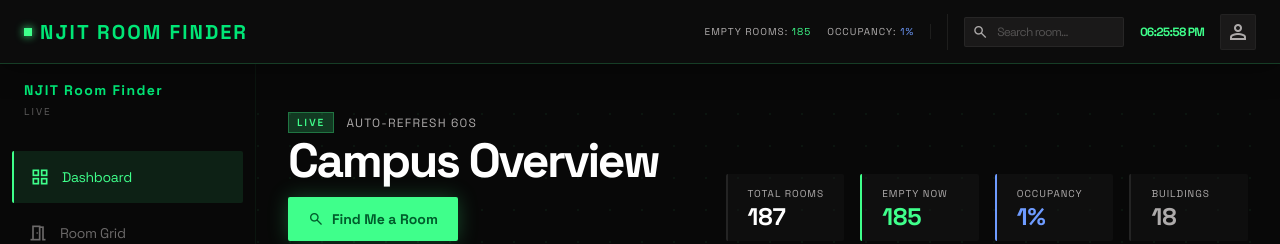
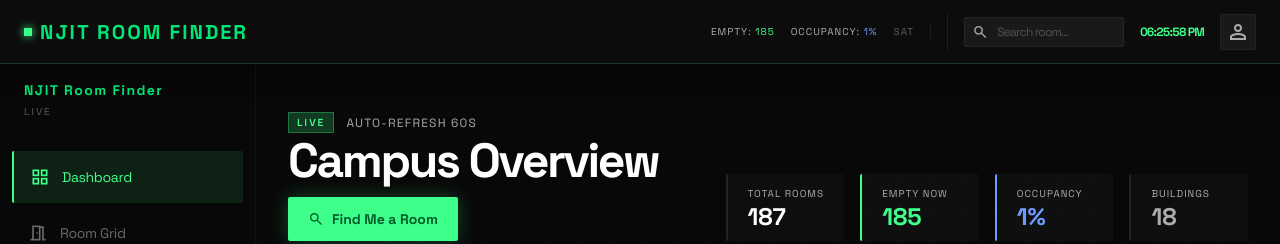
Before and after one commit to shawngeorgie06/Room-Finder, a Flask app: page / in a window 1280 px wide. Shown: the top 244 px of the page. Run offline with Flask 3, Linux system fonts and the light colour scheme; some libraries are stand-ins or nearby versions.

Commit message:
fix: show day abbreviation next to occupancy in header
Occupancy of 1% on a Saturday looks like a bug without context.
Now shows e.g. 'Occupancy: 1% · SAT' so users understand why.
Updates when day override is active too.

Co-Authored-By: Claude Sonnet 4.6 <noreply@anthropic.com>

```diff
--- a/static/app.js
+++ b/static/app.js
@@ -243,6 +243,10 @@ function updateStats(buildings) {
   setText('stat-bldg', buildings.length);
   setText('hdr-empty', isNoClasses ? 'All' : totalEmpty);
   setText('hdr-occ', occ);
+  const dayAbbr = state.dayAt
+    ? state.dayAt.slice(0, 3).toUpperCase()
+    : new Date().toLocaleDateString('en-US', { weekday: 'short' }).toUpperCase();
+  setText('hdr-day', dayAbbr);
   setText('health-sections', (totalRooms * 3).toLocaleString());
   setText('health-bldg', buildings.length);
   setText('health-occ', occ + '%');
--- a/templates/index.html
+++ b/templates/index.html
@@ -100,8 +100,9 @@
   </div>
   <div class="flex items-center gap-4">
     <div class="flex items-center gap-4 px-4 border-r border-outline-variant/30 text-[10px] font-label tracking-widest hidden sm:flex">
-      <span class="text-on-surface-variant">Empty Rooms: <span id="hdr-empty" class="text-primary">--</span></span>
+      <span class="text-on-surface-variant">Empty: <span id="hdr-empty" class="text-primary">--</span></span>
       <span class="text-on-surface-variant">Occupancy: <span id="hdr-occ" class="text-tertiary">--%</span></span>
+      <span id="hdr-day" class="text-on-surface-variant/50"></span>
     </div>
     <div class="flex items-center gap-4 pl-4 border-l border-outline-variant/30">
       <div class="relative hidden sm:block">
```
